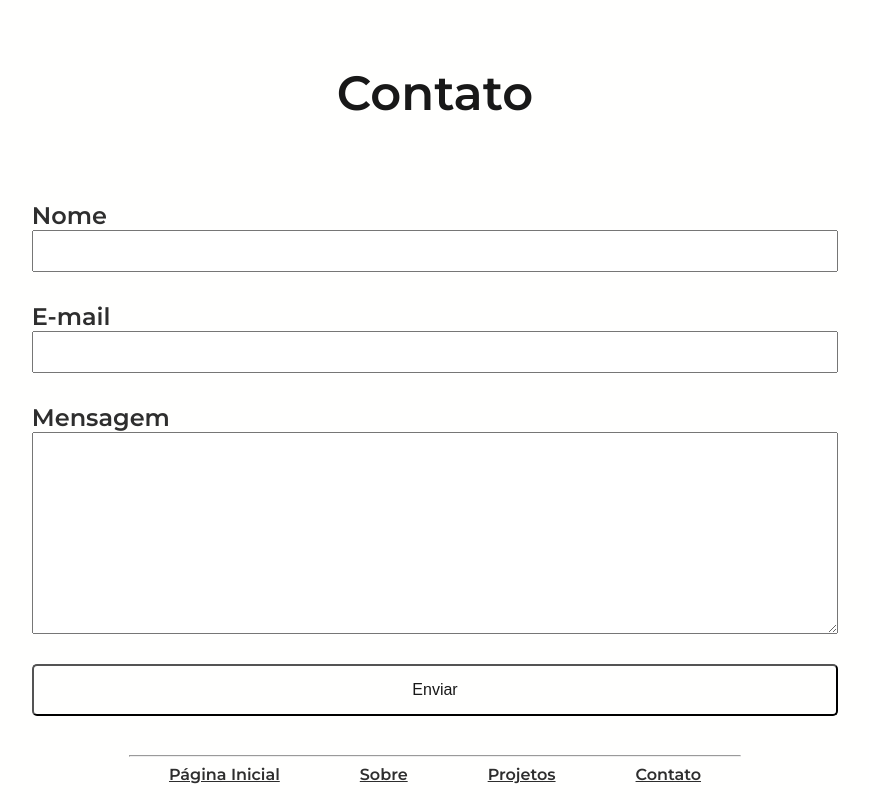
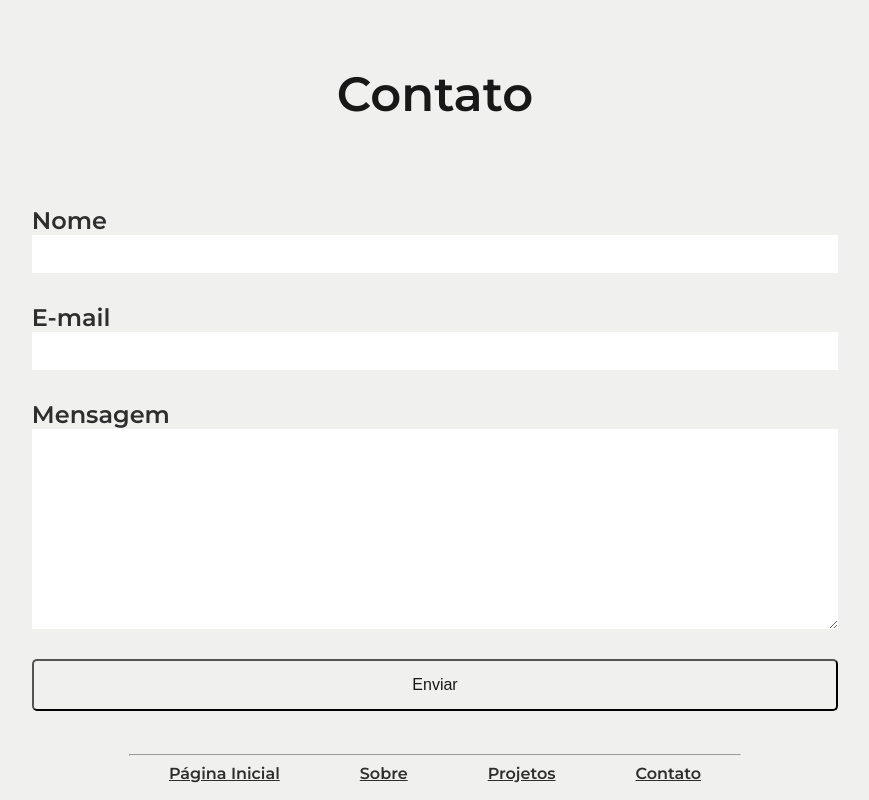
Before and after one commit to Thiagofs1983/portfolio, a React (Create React App) app: page /contact in a window 1280 px wide. Shown: the whole page, without its empty margins (205-1074 px from the left). Built offline with nearby package versions, Linux system fonts and the light colour scheme.

Commit message:
alterado o background e input de contact

```diff
--- a/src/styles/App.module.css
+++ b/src/styles/App.module.css
@@ -26,7 +26,7 @@ html {
   }
 
 :root {
-  --main-color: #fffffe;
+  --main-color: #f0f0ee;
   --text-color: #2e2e2e;
   --title-color: #181818;
   --button-color: #4fc4cf;
--- a/src/styles/Contact.module.css
+++ b/src/styles/Contact.module.css
@@ -30,12 +30,14 @@
     font-size: 1em;
     padding: 10px;
     margin-bottom: 30px;
+    border: none;
   }
 
   .container textarea {
     font-size: 1em;
     padding: 10px;
     margin-bottom: 30px;
+    border: none;
   }
 
   .container button {
```
